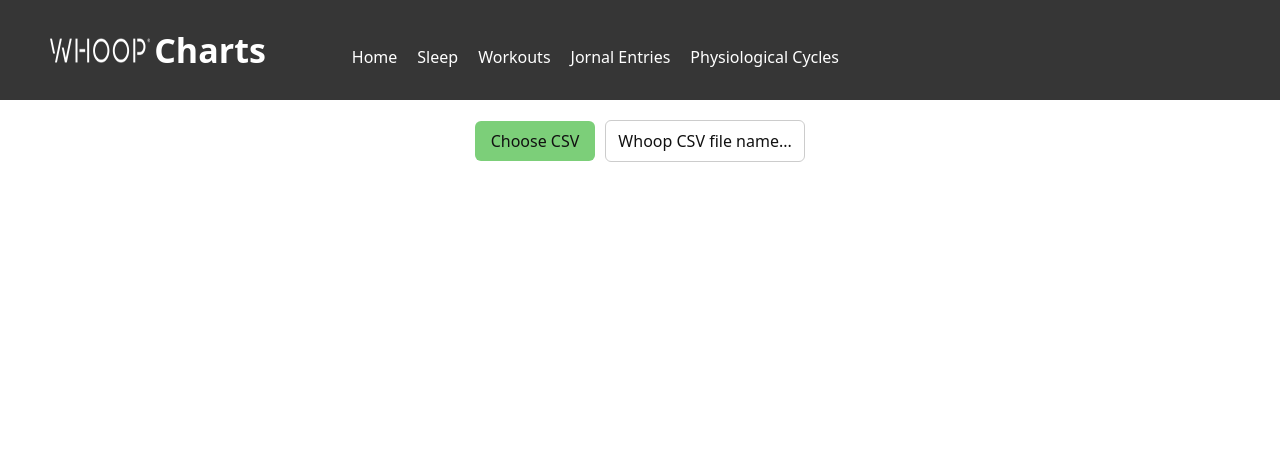
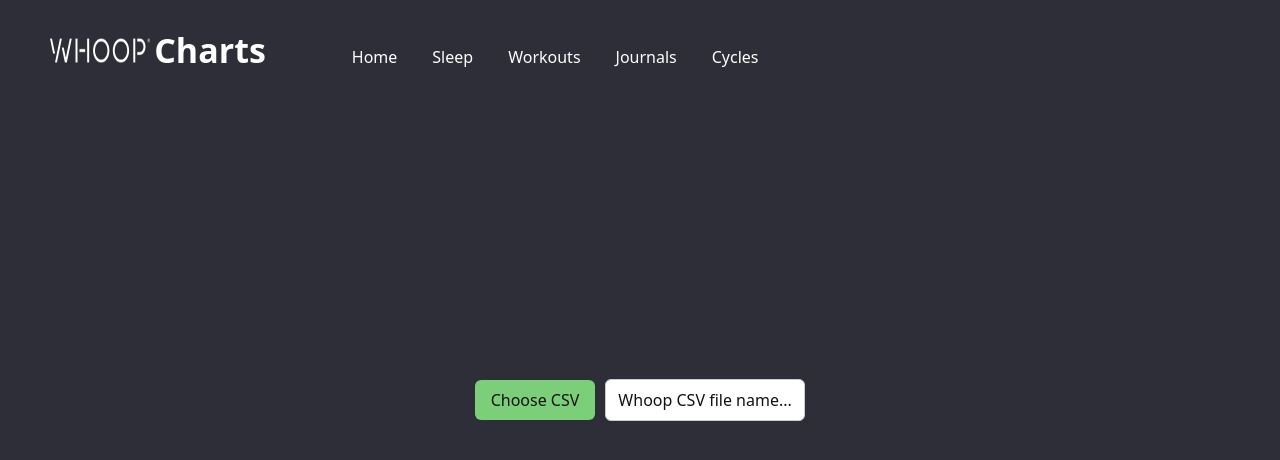
Before and after one commit to JoshGenereux/whoop-charts, a Next.js app: page / in a window 1280 px wide. Shown: the top 460 px of the page. Built offline with nearby package versions, Linux system fonts and the light colour scheme.

Commit message:
updating css

```diff
--- a/app/page.module.css
+++ b/app/page.module.css
@@ -1,8 +1,17 @@
 .homePage {
   width: 100%;
   height: 100%;
-  padding-top: 120px;
   display: flex;
   flex-direction: column;
   align-items: center;
+  justify-content: center;
 }
+
+.uploadContainer {
+  width: 500px;
+  height: 250px;
+  display: flex;
+  flex-direction: column;
+  align-items: center;
+  justify-content: center;
+}
--- a/app/page.tsx
+++ b/app/page.tsx
@@ -6,7 +6,9 @@
 export default function Home() {
   return (
     <div className={styles.homePage}>
-      <UploadCSV />
+      <div className={styles.uploadContainer}>
+        <UploadCSV />
+      </div>
     </div>
   );
 }
--- a/components/navbar/Navbar.module.css
+++ b/components/navbar/Navbar.module.css
@@ -3,7 +3,6 @@
   top: 0;
   width: 100%;
   height: 100px;
-  background-color: rgb(54, 54, 54);
   display: flex;
   align-items: center;
   padding-left: 50px;
@@ -21,7 +20,7 @@
 
 .linksWrapper {
   display: flex;
-  gap: 20px;
+  gap: 35px;
   margin-left: 86px;
   margin-top: 13px;
 }
@@ -29,6 +28,7 @@
 .link {
   color: white;
   text-decoration: none;
+  text-align: center;
 
   &:hover {
     text-decoration: underline;
--- a/components/navbar/Navbar.tsx
+++ b/components/navbar/Navbar.tsx
@@ -22,10 +22,10 @@
           Workouts
         </Link>
         <Link className={styles.link} href="/">
-          Jornal Entries
+          Journals
         </Link>
         <Link className={styles.link} href="/">
-          Physiological Cycles
+          Cycles
         </Link>
       </div>
     </nav>
--- a/styles/globals.css
+++ b/styles/globals.css
@@ -72,4 +72,5 @@
   background: #fff;
   color: #111;
   font-family: system-ui, sans-serif;
+  background-color: rgb(45, 46, 55);
 }
```
